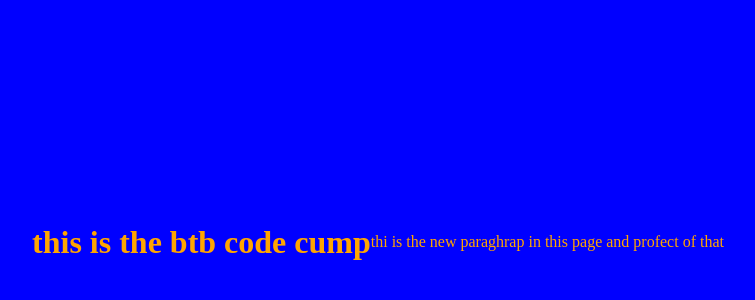
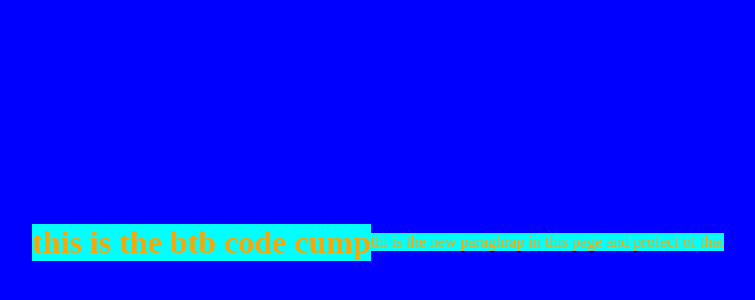
Before and after one commit to ahmadi-jafary/blog, a plain HTML site: page index.html in a window 1280 px wide. Shown: the part 158-458 px from the top of the page, without its empty margins (262-1017 px from the left). Drawn offline with Linux system fonts and the light colour scheme.

Commit message:
new commit1

```diff
--- a/index.html
+++ b/index.html
@@ -5,6 +5,7 @@
     <meta name="viewport" content="width=device-width, initial-scale=1.0">
     <title>blog</title>
     <link rel="stylesheet" href="./style/style.css">
+    <link rel="stylesheet" href="./style/home.css">
 </head>
 <body>
     <h1>this is the btb code cump</h1>
--- a/style/home.css
+++ b/style/home.css
@@ -0,0 +1,5 @@
+*{
+    margin: 0;
+    padding-inline-start: 0;
+    background-color: aqua;
+}
```
